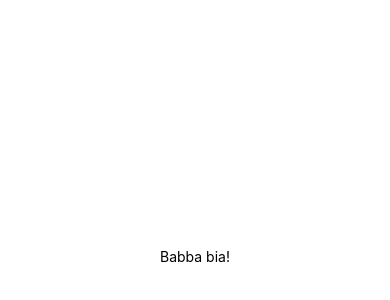
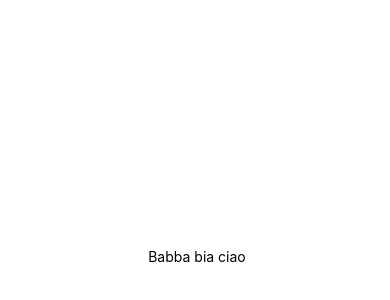
Before and after one commit to Riccardo-Tech/UberClone, a React Native app: screen / in a window 390 px wide. Shown: the part 166-466 px from the top of the page. Built offline with nearby package versions, Linux system fonts and the light colour scheme.

Commit message:
Prova commit brach

```diff
--- a/App.js
+++ b/App.js
@@ -4,7 +4,7 @@ import { StyleSheet, Text, View } from 'react-native';
 export default function App() {
   return (
     <View style={styles.container}>
-      <Text> Babba bia! </Text>
+      <Text> Babba bia ciao</Text>
       <StatusBar style="auto" />
     </View>
   );
```
